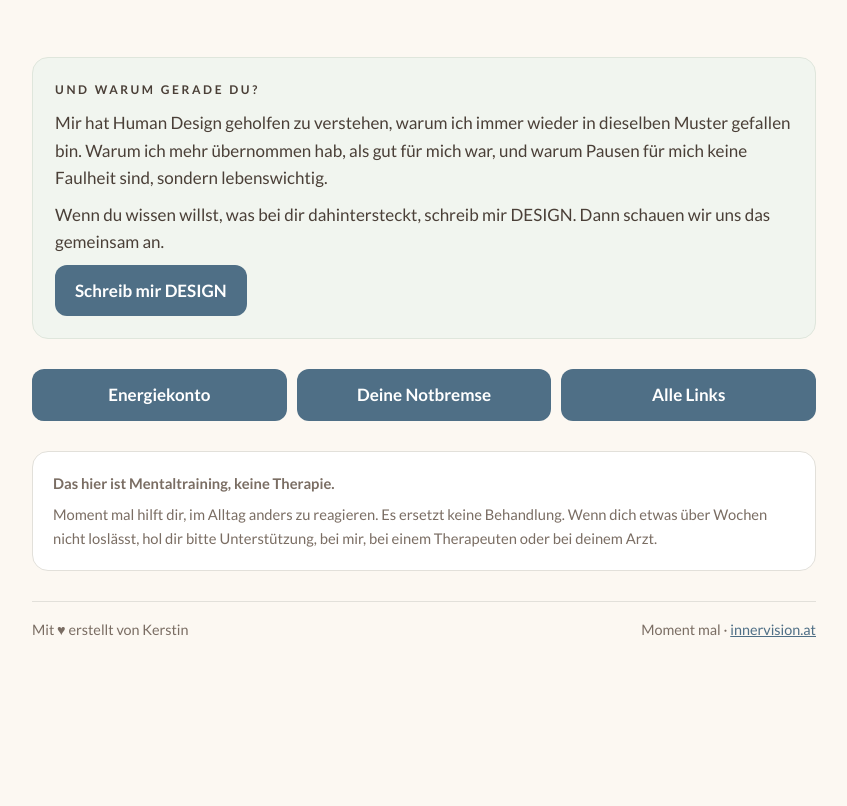
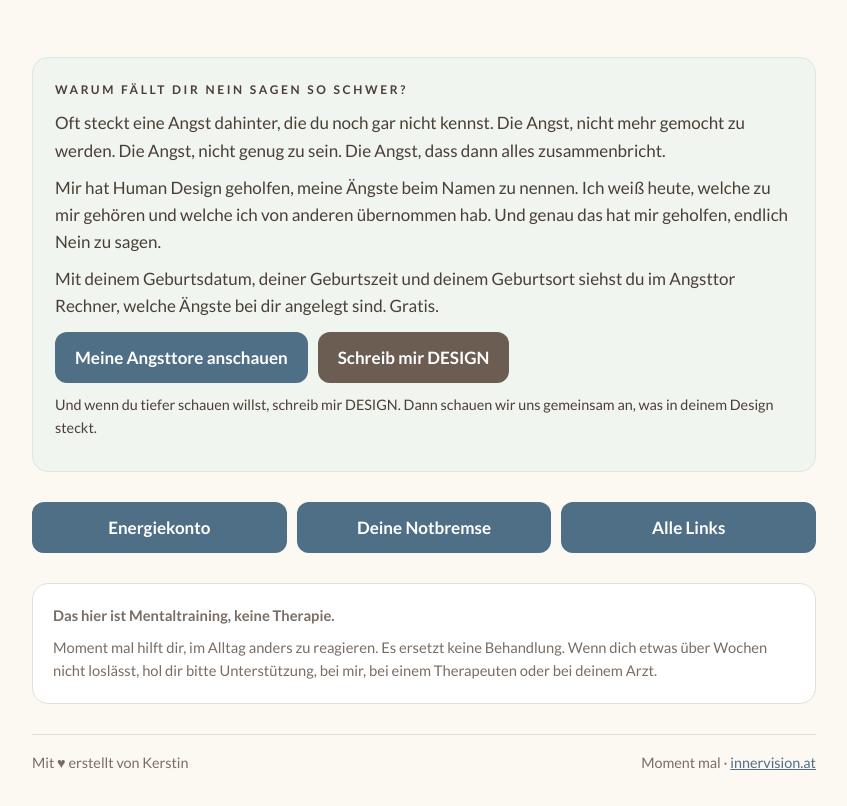
Before and after one commit to InnerVision-Kerstin/innervision, a plain HTML site: page momentmal/index.html in a window 1280 px wide. Shown: the part 1038-1844 px from the top of the page, without its empty margins (216-1063 px from the left). Before the commit the page ends 1739 px from the top, so only its background shows below. Drawn offline with nearby package versions, Linux system fonts and the light colour scheme; a web font is replaced by a local one.

Commit message:
Moment mal, Angsttore als Brücke zu Human Design
Co-Authored-By: Claude Opus 5.5 <noreply@anthropic.com>
Claude-Session: https://claude.ai/code/session_01VGdCnbKXzTNDwiWw4ywEzx

```diff
--- a/momentmal/index.html
+++ b/momentmal/index.html
@@ -97,10 +97,13 @@ footer a{color:var(--blau)}
   <div class="ergebnis" id="ergebnis" hidden></div>
 
   <div class="hdbox">
-    <p class="eyebrow" style="margin-bottom:10px">Und warum gerade du?</p>
-    <p>Mir hat Human Design geholfen zu verstehen, warum ich immer wieder in dieselben Muster gefallen bin. Warum ich mehr übernommen hab, als gut für mich war, und warum Pausen für mich keine Faulheit sind, sondern lebenswichtig.</p>
-    <p>Wenn du wissen willst, was bei dir dahintersteckt, schreib mir DESIGN. Dann schauen wir uns das gemeinsam an.</p>
-    <a class="btn" href="https://wa.me/436764753114?text=Hallo%20Kerstin%2C%20ich%20hab%20Moment%20mal%20benutzt.%20DESIGN" target="_blank" rel="noopener">Schreib mir DESIGN</a>
+    <p class="eyebrow" style="margin-bottom:10px">Warum fällt dir Nein sagen so schwer?</p>
+    <p>Oft steckt eine Angst dahinter, die du noch gar nicht kennst. Die Angst, nicht mehr gemocht zu werden. Die Angst, nicht genug zu sein. Die Angst, dass dann alles zusammenbricht.</p>
+    <p>Mir hat Human Design geholfen, meine Ängste beim Namen zu nennen. Ich weiß heute, welche zu mir gehören und welche ich von anderen übernommen hab. Und genau das hat mir geholfen, endlich Nein zu sagen.</p>
+    <p>Mit deinem Geburtsdatum, deiner Geburtszeit und deinem Geburtsort siehst du im Angsttor Rechner, welche Ängste bei dir angelegt sind. Gratis.</p>
+    <p style="display:flex;gap:10px;flex-wrap:wrap;margin-top:12px"><a class="btn" href="https://innervision-kerstin.github.io/Angsttorrechner/" target="_blank" rel="noopener">Meine Angsttore anschauen</a>
+    <a class="btn" style="background:#6B5D52" href="https://wa.me/436764753114?text=Hallo%20Kerstin%2C%20ich%20hab%20Moment%20mal%20benutzt.%20DESIGN" target="_blank" rel="noopener">Schreib mir DESIGN</a></p>
+    <p class="klein" style="margin-top:10px">Und wenn du tiefer schauen willst, schreib mir DESIGN. Dann schauen wir uns gemeinsam an, was in deinem Design steckt.</p>
   </div>
 
   <div class="links">
@@ -215,6 +218,7 @@ function zeige(s){
   h+='<div class="karte">'+tun+'</div>';
   var ss=SS[s.id]||(s.s?[s.s]:[]);
   if(ss.length) h+='<div class="karte"><h3>Sätze, die dir helfen</h3><p class="klein">Zum Sagen, Schreiben oder einfach für dich.</p>'+ss.map(function(x,i){return '<div class="satz"><span>'+esc(x)+'</span><button data-t="'+esc(x)+'">Kopieren</button></div>'}).join('')+'</div>';
+  h+='<div class="karte sofort"><h3>Warum fällt mir das so schwer?</h3><p>Oft steckt eine Angst dahinter. Welche bei dir angelegt ist, siehst du mit deinen Geburtsdaten im <a href="https://innervision-kerstin.github.io/Angsttorrechner/" target="_blank" rel="noopener" style="color:#4F6F86;font-weight:700">Angsttor Rechner</a>.</p></div>';
   if(!frei) h+='<div class="karte" style="text-align:center"><p>Das war eine von zehn Situationen. Mit der Vollversion bekommst du alle zehn und den 21 Tage Plan, um aus dem Muster wirklich rauszukommen.</p><a class="kauf" style="margin:12px 0 0" href="'+SHOP+'" target="_blank" rel="noopener">Moment mal holen, 9 €</a></div>';
   erg.innerHTML=h; erg.hidden=false;
   erg.querySelectorAll(".satz button").forEach(function(b){b.onclick=function(){var t=b.getAttribute("data-t");try{navigator.clipboard.writeText(t).then(function(){b.textContent="Kopiert"},function(){b.textContent="Markieren"})}catch(e){b.textContent="Markieren"}}});
```
